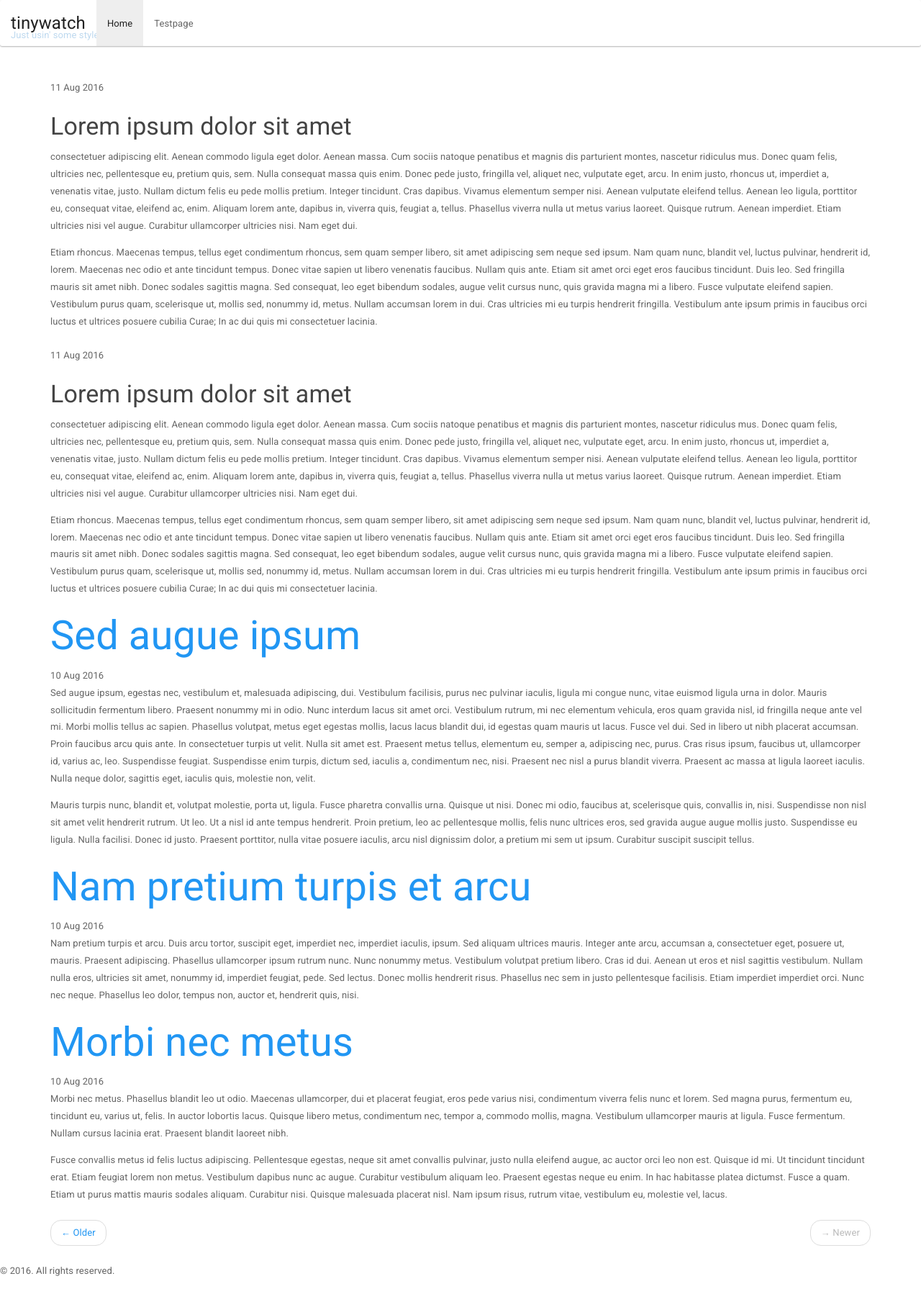
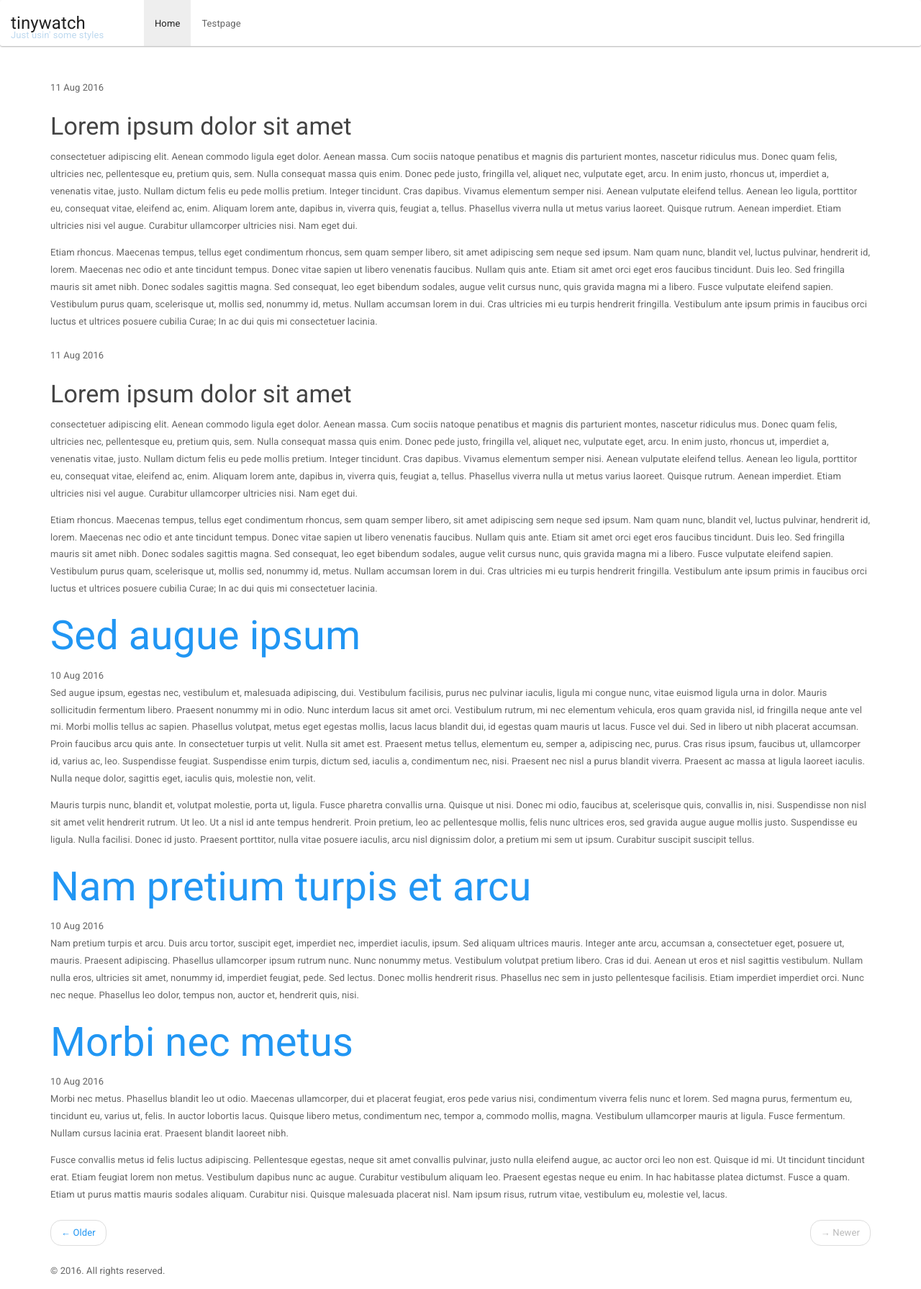
Before and after one commit to thorstenweber83/thorstenweber83.github.io, a Jekyll site: the page built from index.html, in a window 1280 px wide. Shown: the whole page at 72% size. Built offline with Jekyll 4.4.1, drawn with Linux system fonts in a browser that asks for light colours; the list of posts is cut into pages by our own code.

Commit message:
styles etc.

```diff
--- a/_includes/footer.html
+++ b/_includes/footer.html
@@ -1,4 +1,4 @@
-<footer>
+<footer class="container">
   <p>&copy; {{ site.time | date: '%Y' }}. All rights reserved.</p>
 </footer>
 
--- a/_includes/navbar.html
+++ b/_includes/navbar.html
@@ -1,13 +1,13 @@
 <nav class="navbar navbar-default">
   <div class="container-fluid">
     <div class="navbar-header">
-      <button type="button" class="navbar-toggle collapsed" data-toggle="collapse"  data-target="#navbar-collapse-header" aria-expanded="false">
+      <button type="button" class="btn btn-default navbar-toggle collapsed" data-toggle="collapse"  data-target="#navbar-collapse-header" aria-expanded="false">
         <span class="sr-only">Toggle navigation</span>
         <span class="icon-bar"></span>
         <span class="icon-bar"></span>
         <span class="icon-bar"></span>
       </button>
-      <a class="navbar-brand">
+      <a class="navbar-brand" href="/">
         <span>{{ site.title }}</span>
         <span class="subtitle">{{ site.description }}</span>
       </a>
--- a/less/main.less
+++ b/less/main.less
@@ -3,7 +3,7 @@
 @import 'node_modules/bootswatch/paper/bootswatch';
 
 .navbar-brand{
-  min-with: 200px;
+  min-width: 200px;
   position: relative;
   .subtitle{
    position: absolute;
```
Also changed, not shown: public/css/main.css, 1 other file.
